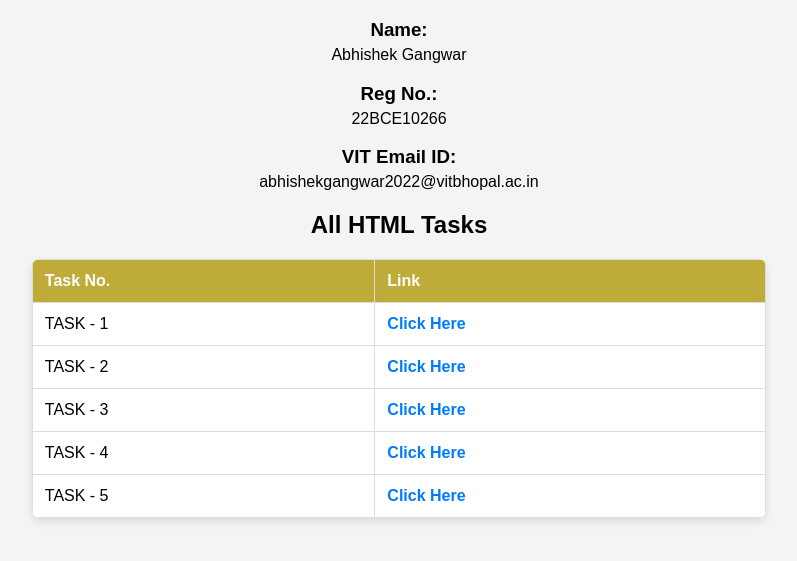
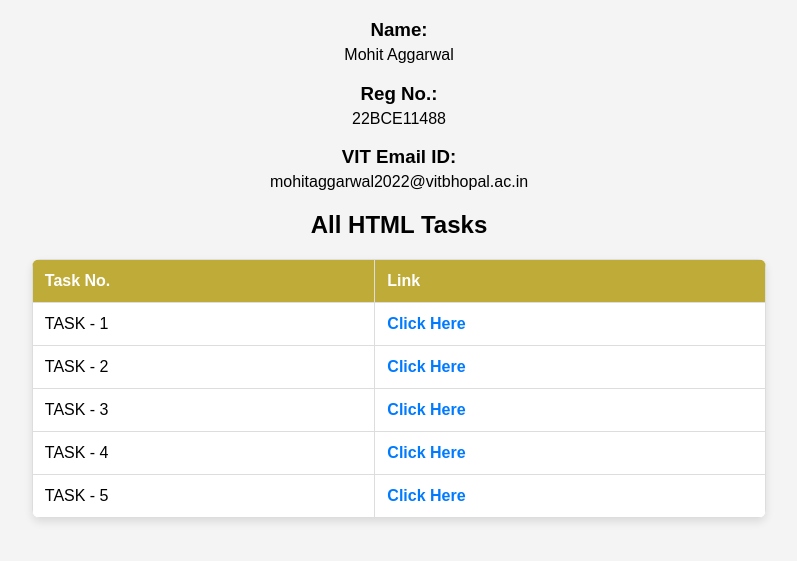
Before and after one commit to Mohit161204/Ethnus_MERN_course_Mohit_Aggarwal, a plain HTML site: page Assignment-1/HTML-TASKS/index-2.html in a window 1280 px wide. Shown: the part 89-650 px from the top of the page, without its empty margins (241-1038 px from the left). Drawn offline with Linux system fonts and the light colour scheme.

Commit message:
Update index-2.html

```diff
--- a/Assignment-1/HTML-TASKS/index-2.html
+++ b/Assignment-1/HTML-TASKS/index-2.html
@@ -65,13 +65,13 @@
 <body>
   <h1>MERN INTERNSHIP ASSIGNMENT - 1</h1>
   <h3>Name:</h3>
-  <p>Abhishek Gangwar</p>
+  <p>Mohit Aggarwal</p>
 
   <h3>Reg No.:</h3>
-  <p>22BCE10266</p>
+  <p>22BCE11488</p>
 
   <h3>VIT Email ID:</h3>
-  <p>abhishekgangwar2022@vitbhopal.ac.in</p>
+  <p>mohitaggarwal2022@vitbhopal.ac.in</p>
 
   <h2>All HTML Tasks</h2>
   <table>
```
